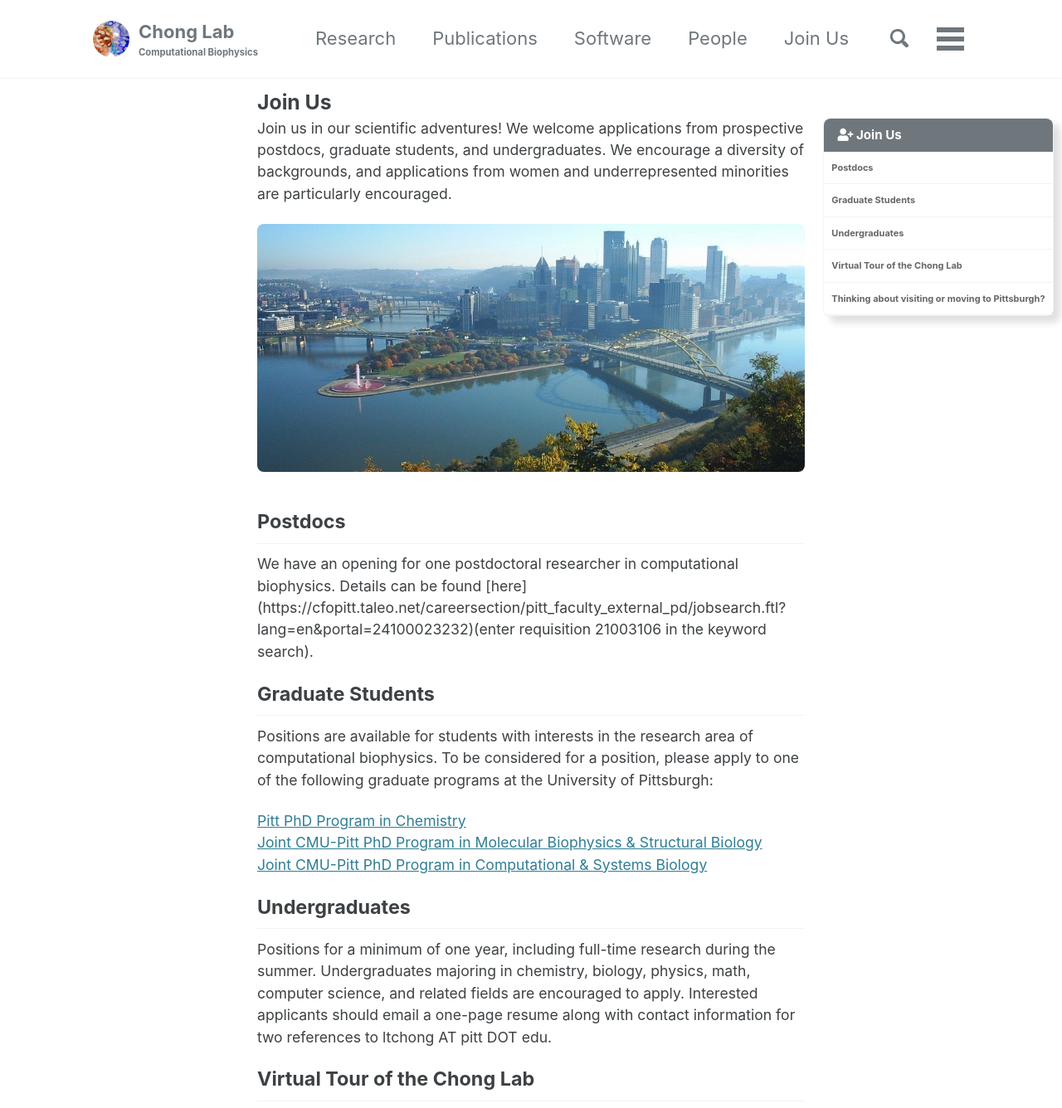
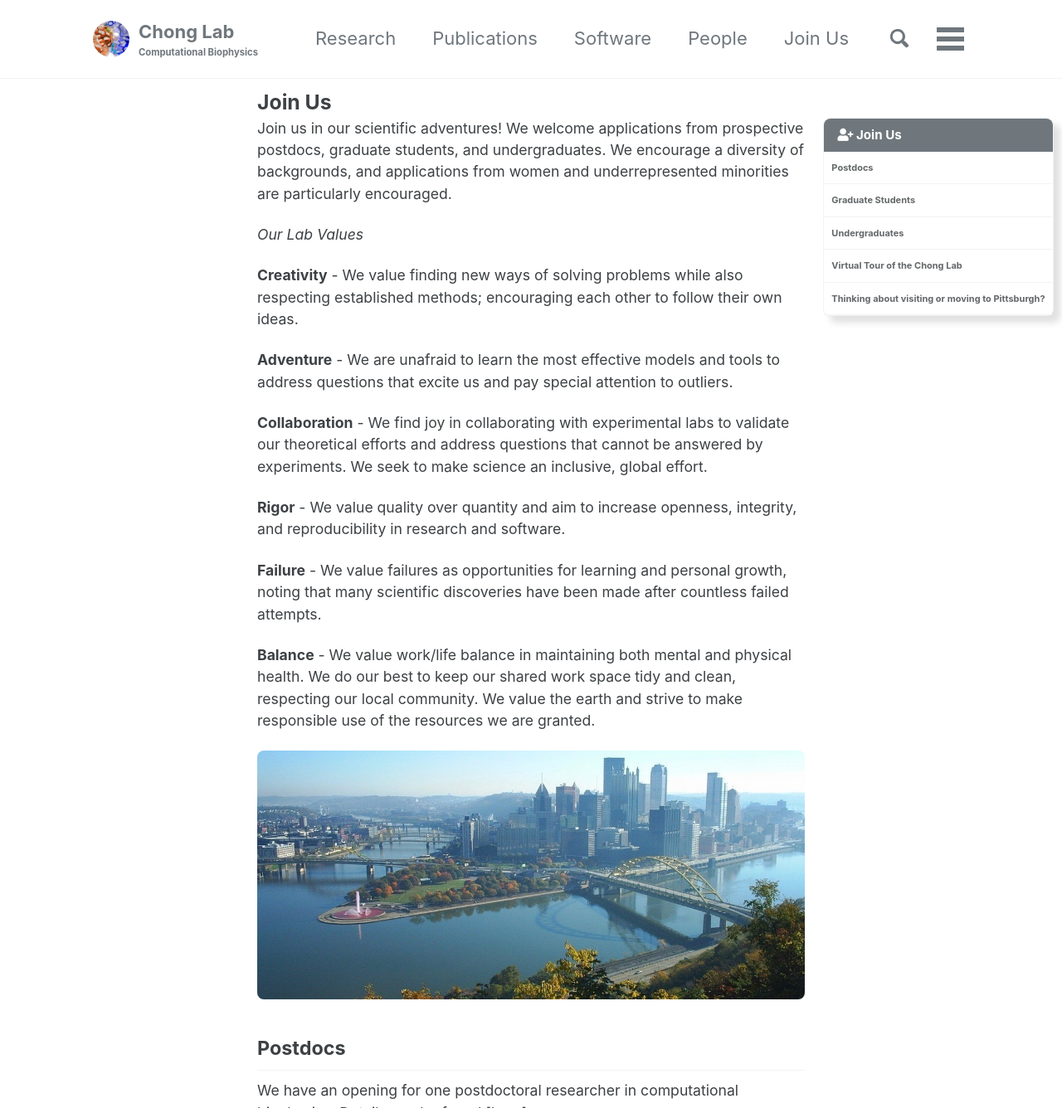
Before and after one commit to darianyang/mm-github-pages-test, a Jekyll site: the page built from _pages/join_us.md, in a window 1280 px wide and 1400 px high, cut to the strip 0-1336 px from the top of the window. Shown: the whole strip at 83% size. Built offline with Jekyll 4.4.1, drawn with Linux system fonts in a browser that asks for light colours; cached includes are drawn as plain includes.

Commit message:
Update join_us.md

```diff
--- a/_pages/join_us.md
+++ b/_pages/join_us.md
@@ -8,6 +8,20 @@ toc_icon: "user-plus"
 ---
 
 Join us in our scientific adventures! We welcome applications from prospective postdocs, graduate students, and undergraduates. We encourage a diversity of backgrounds, and applications from women and underrepresented minorities are particularly encouraged.
+
+*Our Lab Values*
+
+**Creativity** - We value finding new ways of solving problems while also respecting established methods; encouraging each other to follow their own ideas.
+
+**Adventure** - We are unafraid to learn the most effective models and tools to address questions that excite us and pay special attention to outliers.
+
+**Collaboration** - We find joy in collaborating with experimental labs to validate our theoretical efforts and address questions that cannot be answered by experiments. We seek to make science an inclusive, global effort.
+
+**Rigor** - We value quality over quantity and aim to increase openness, integrity, and reproducibility in research and software.
+
+**Failure** - We value failures as opportunities for learning and personal growth, noting that many scientific discoveries have been made after countless failed attempts.
+
+**Balance** - We value work/life balance in maintaining both mental and physical health. We do our best to keep our shared work space tidy and clean, respecting our local community. We value the earth and strive to make responsible use of the resources we are granted.
 
 {% include figure image_path="/assets/images/pittsburgh.jpg" alt="Pittsburgh Panorama" %}
 
```
